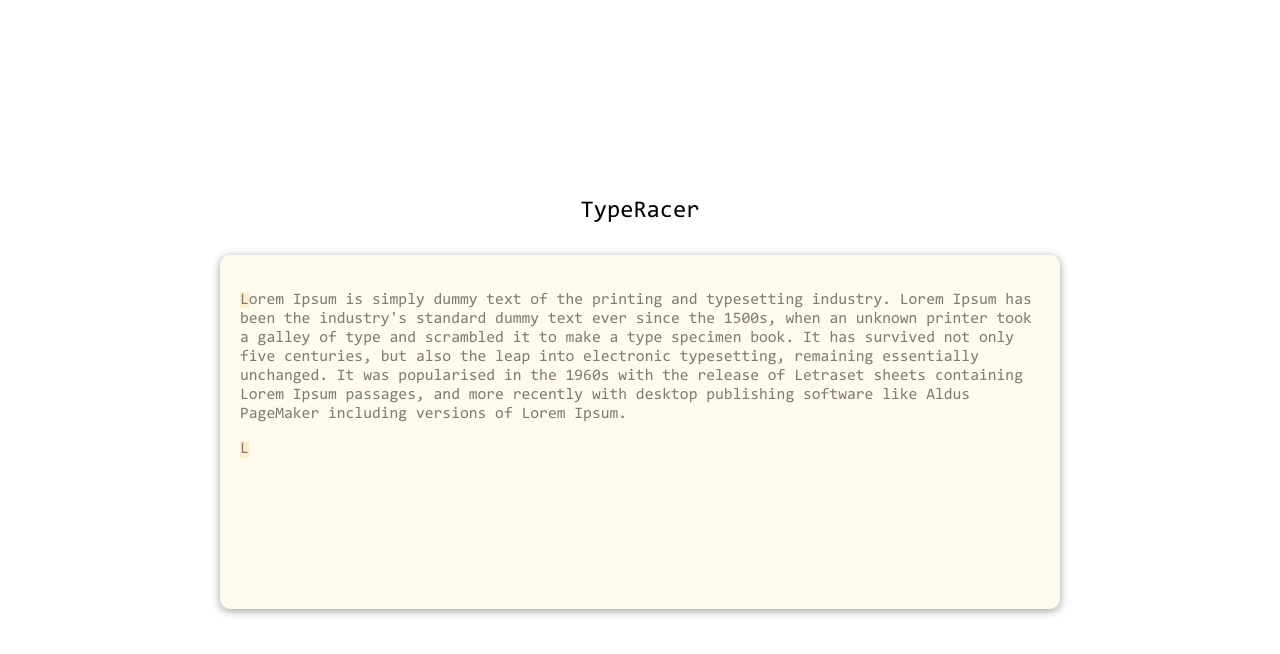
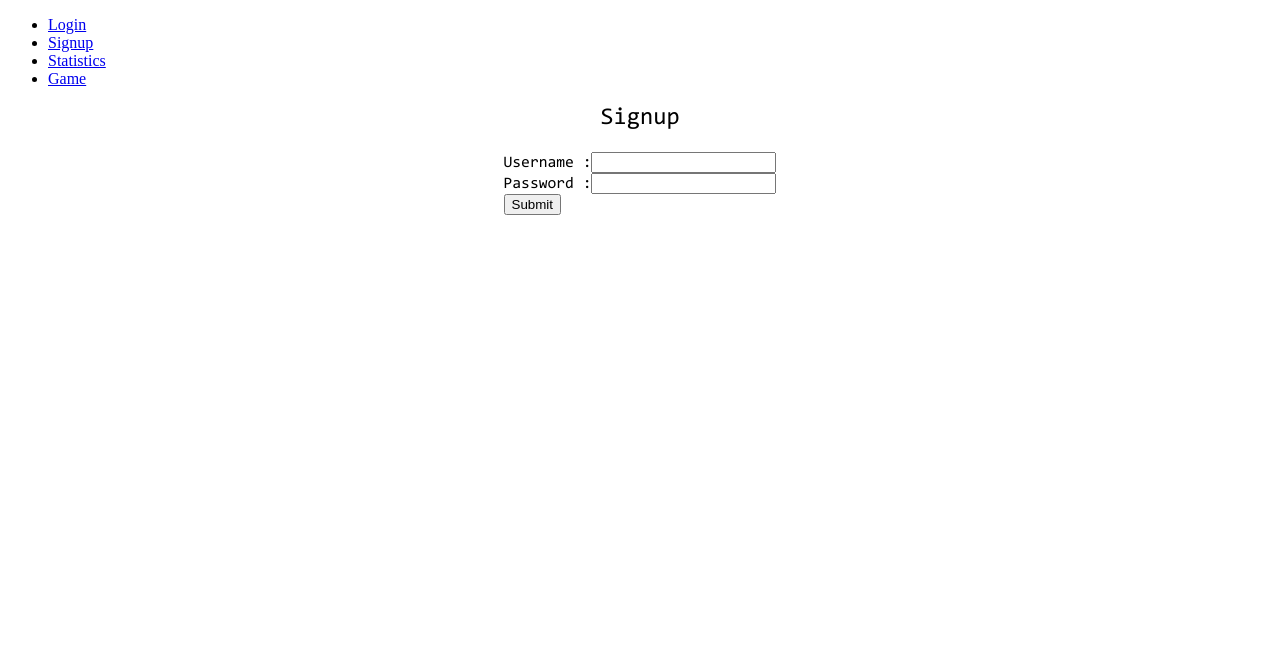
Before and after one commit to The-Typists/WhatTheHack_hacknroll2021, a React (Create React App) app in the folder frontend/: page /signup in a window 1280 px wide. Shown: the top 654 px of the page. Built offline with nearby package versions, Linux system fonts and the light colour scheme.

Commit message:
set up more structures

```diff
--- a/frontend/package.json
+++ b/frontend/package.json
@@ -40,5 +40,8 @@
       "last 1 firefox version",
       "last 1 safari version"
     ]
+  },
+  "devDependencies": {
+    "@types/react-router-dom": "^5.1.7"
   }
 }
--- a/frontend/src/App.tsx
+++ b/frontend/src/App.tsx
@@ -1,12 +1,56 @@
 import React from "react";
+import {
+    BrowserRouter as Router,
+    Switch,
+    Route,
+    Link,
+} from "react-router-dom";
 import GamePage from "./pages/GamePage";
+import LoginPage from "./pages/LoginPage";
+import SignupPage from "./pages/SignupPage";
+import StatisticsPage from "./pages/StatisticsPage";
 
 function App() {
     return (
-        <>
-            <GamePage />
-        </>
+        <Router>
+            <div>
+                <NavBar />
+                <Switch>
+                    <Route path="/game">
+                        <GamePage/>
+                    </Route>
+                    <Route path="/signup">
+                        <SignupPage />
+                    </Route>
+                    <Route path="/statistics">
+                        <StatisticsPage />
+                    </Route>
+                    <Route path="/">
+                        <LoginPage />
+                    </Route>
+                </Switch>
+            </div>
+        </Router>
     );
 }
 
+function NavBar() {
+    return <nav>
+        <ul>
+            <li>
+                <Link to="/">Login</Link>
+            </li>
+            <li>
+                <Link to="/signup">Signup</Link>
+            </li>
+            <li>
+                <Link to="/statistics">Statistics</Link>
+            </li>
+            <li>
+                <Link to="/game">Game</Link>
+            </li>
+        </ul>
+    </nav>;
+}
+
 export default App;
--- /dev/null
+++ b/frontend/src/pages/LoginPage.tsx
@@ -0,0 +1,35 @@
+import React from "react";
+import {CodeBox} from "../components/CodeBox";
+
+function LoginPage() {
+    const formHandler = (submission:any) => {
+        alert(submission);
+    }
+    return (
+        <div style={{
+            display: "flex",
+            flexDirection: "column",
+            height: "100%",
+            width: "100%",
+            justifyContent: "center",
+            alignItems: "center",
+            fontFamily: "Consola"
+        }}>
+            <div style={{marginBottom: 20, fontSize: 24}}>Login</div>
+            <form onSubmit={formHandler}>
+                <label>Username :
+                    <input/>
+                </label>
+                <br/>
+                <label>Password :
+                    <input/>
+                </label>
+                <br/>
+                <input type={"submit"} value={"Submit"}/>
+            </form>
+        </div>
+    );
+}
+
+
+export default LoginPage;
--- /dev/null
+++ b/frontend/src/pages/SignupPage.tsx
@@ -0,0 +1,35 @@
+import React from "react";
+import {CodeBox} from "../components/CodeBox";
+
+function SignupPage() {
+    const formHandler = (submission:any) => {
+        alert(submission);
+    }
+    return (
+        <div style={{
+            display: "flex",
+            flexDirection: "column",
+            height: "100%",
+            width: "100%",
+            justifyContent: "center",
+            alignItems: "center",
+            fontFamily: "Consola"
+        }}>
+            <div style={{marginBottom: 20, fontSize: 24}}>Signup</div>
+            <form onSubmit={formHandler}>
+                <label>Username :
+                    <input/>
+                </label>
+                <br/>
+                <label>Password :
+                    <input/>
+                </label>
+                <br/>
+                <input type={"submit"} value={"Submit"}/>
+            </form>
+        </div>
+    );
+}
+
+
+export default SignupPage;
--- /dev/null
+++ b/frontend/src/pages/StatisticsPage.tsx
@@ -0,0 +1,21 @@
+import React from "react";
+import {CodeBox} from "../components/CodeBox";
+
+function StatisticsPage() {
+    return (
+        <div style={{
+            display: "flex",
+            flexDirection: "column",
+            height: "100%",
+            width: "100%",
+            justifyContent: "center",
+            alignItems: "center",
+            fontFamily: "Consola"
+        }}>
+            <div style={{marginBottom: 20, fontSize: 24}}>Statistics</div>
+        </div>
+    );
+}
+
+
+export default StatisticsPage;
```
